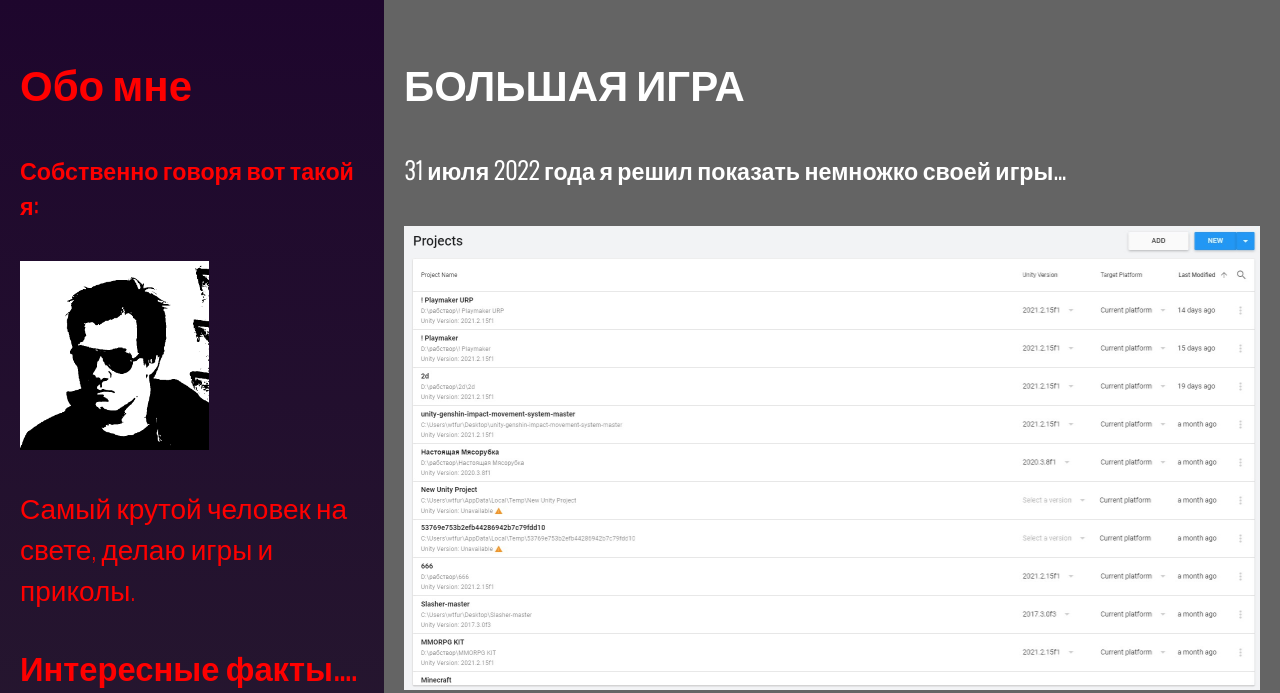
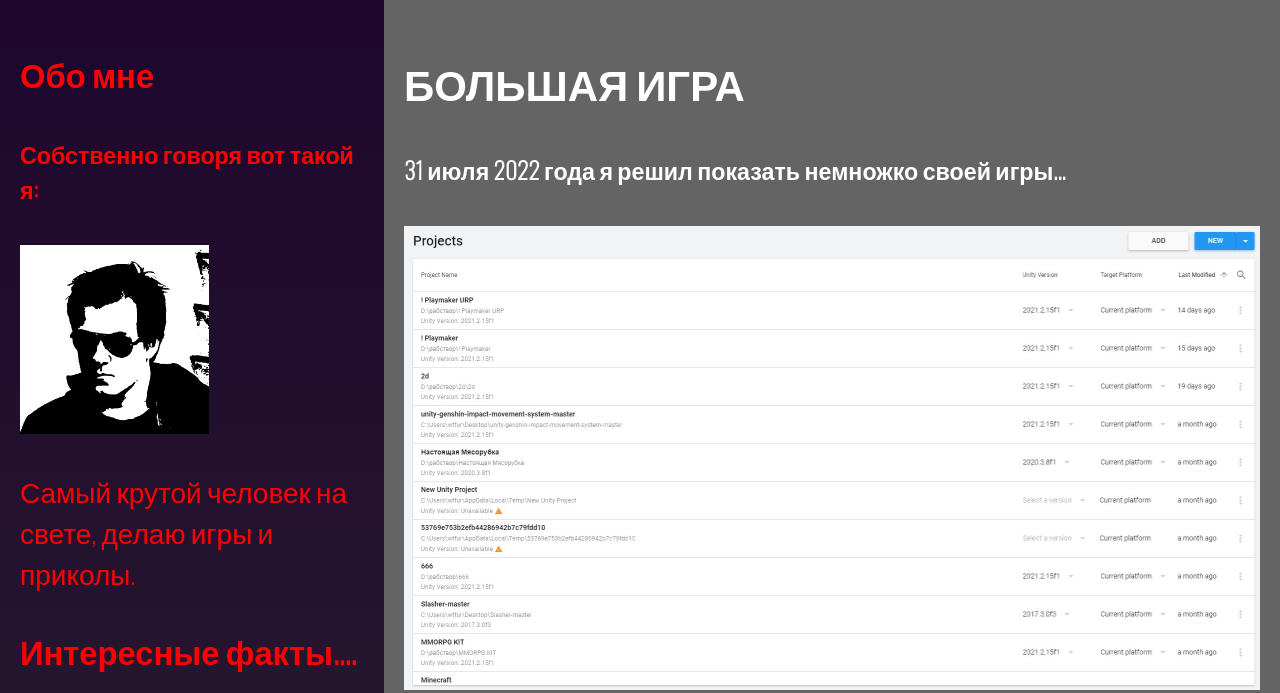
Before and after one commit to wtfura/stupid-site, a plain HTML site: page index.html in a window 1280 px wide. Shown: the part 370-1063 px from the top of the page. Drawn offline with nearby package versions, Linux system fonts and the light colour scheme.

Commit message:
Update index.html

```diff
--- a/index.html
+++ b/index.html
@@ -30,7 +30,7 @@
 <div class="row">
 
   <div class="side">
-      <h2>Обо мне</h2>
+      <h3>Обо мне</h3>
       <h5>Собственно говоря вот такой я:</h5>
       <img src="img/1_test.jpg" alt="Необычная рожа." width="55%">
       <!-- <div class="fakeimg" style="height:200px;">Image</div>  -->
```
